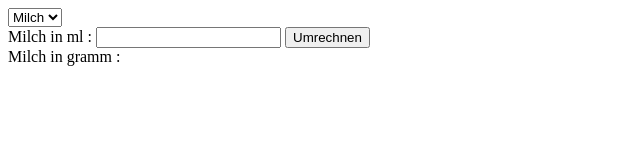
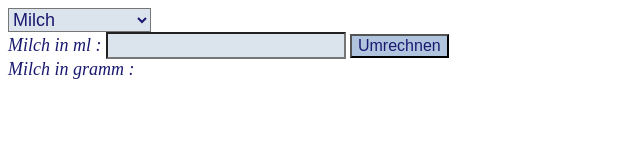
Before and after one commit to riccardawittek/kochumrechner, a plain HTML site: page index.html in a window 1280 px wide. Shown: the whole page, without its empty margins (0-640 px from the left). Drawn offline with Linux system fonts and the light colour scheme.

Commit message:
Update index.html
styles

```diff
--- a/index.html
+++ b/index.html
@@ -7,6 +7,22 @@
 </head>
 
 <body>
+    <style type="text/css">
+        #Eingabelabel {
+            font-size: large; font-style: italic; color: midnightblue;}
+        #Ergebnislabel {
+            font-size: large; font-style: italic; color: midnightblue;}
+        #Auswahlliste {
+            font-size: large; font-style: inherit; background-color: rgb(219, 227, 236); color: midnightblue;}
+        #Ausgangswert {
+            font-size: large; font-style: inherit; background-color: rgb(219, 227, 236); color: midnightblue;}
+        button {font-size: medium; font-style: inherit; background-color: lightsteelblue; color: midnightblue}
+
+
+
+
+
+    </style>
     <script type="text/javascript">
         let umrechnungsListe = [
             {
@@ -16,11 +32,35 @@
                 ausgabe: 'gramm',
             },
             {
-                name: "Mehl",
-                eingabe: "gramm",
-                faktor: 1.08,
-                ausgabe: "Regenbögen",
+                name: "Eier (Größe S)",
+                eingabe: "Stück",
+                faktor: 50,
+                ausgabe: "gramm",
+            },
+            {
+                name: "Eier (Größe M)",
+                eingabe: "Stück",
+                faktor: 53,
+                ausgabe: "gramm",
+            },
+            {
+                name: "Eier (Größe L)",
+                eingabe: "Stück",
+                faktor: 63,
+                ausgabe: "gramm",
 
+            },
+            {
+                name: "Obers",
+                eingabe: "ml",
+                faktor: 1.00813,
+                ausgabe: "gramm",
+            },
+            {
+                name: "Öl",
+                eingabe: "ml",
+                faktor: 1.55556,
+                ausgabe: "gramm",
             }
         ]
 
```
